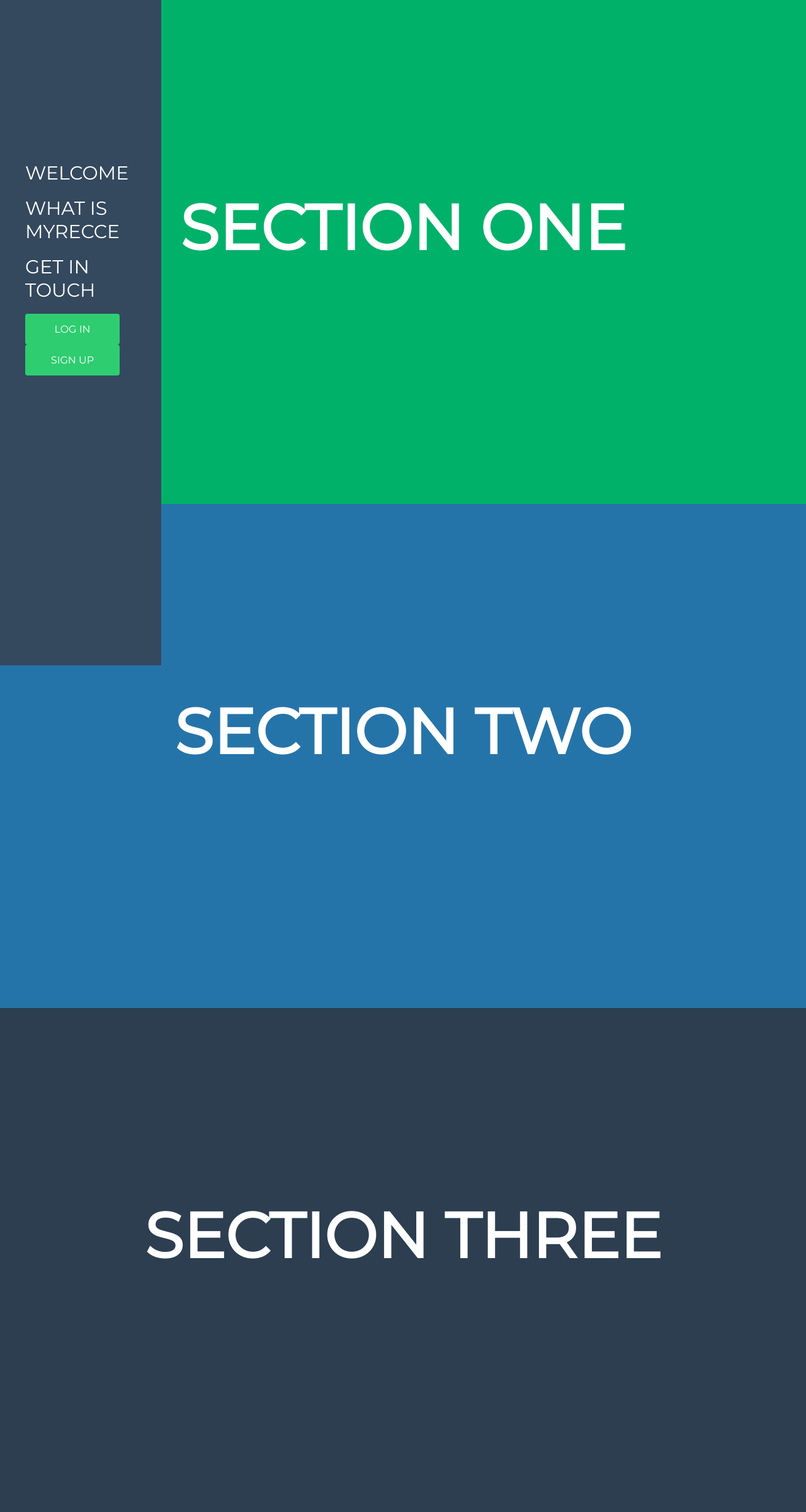
After one commit to JQrdann/myrecce_root, a PHP site: page /index2.php in a window 1280 px wide. The commit adds this page. Shown: the whole page at 63% size. Run offline with PHP 8.4, Linux system fonts and the light colour scheme.

Commit message:
Started designing new root page

```diff
--- /dev/null
+++ b/index2.php
@@ -0,0 +1,85 @@
+<!DOCTYPE html>
+<html>
+    <head>
+        <title>MyRecce</title>
+        <meta charset="utf-8">
+        <meta http-equiv="X-UA-Compatible" content="IE=edge">
+        <link rel="stylesheet" href="main.css">
+        <link href="https://maxcdn.bootstrapcdn.com/bootstrap/3.3.6/css/bootstrap.min.css"/>
+        <link rel="icon" type="image/ico" href="favicon.ico"/>
+        <script src="js/jquery-3.1.0.min.js"></script>
+        <script src="js/js.js"></script>
+    </head>
+    <body>
+        <section id="side">
+            <div class="sidebar">
+                <nav>
+                    <ul>
+                        <li><a href="#welcome" class="items">WELCOME</a></li><br>
+                        <li><a href="#what" class="items">WHAT IS MYRECCE</a></li><br>
+                        <li><a href="#contact" class="items">GET IN TOUCH</a></li><br>
+                        <li><a href='#' class="button login-button">LOG IN</a>
+                        <a href='#' class="button register-button">SIGN UP</a></li>
+                    </ul>
+                </nav>
+            </div>
+        </section>
+
+        <section id="form">
+            <div class="form-holder">
+                <div class="login-signup-wrapper">
+                    <form class="login-form" action="auth/login.php" method="POST"><br>
+                        <a href="#" class="close-modal-login">X</a>
+                        <h2 class="login-text">Login</h2>
+
+                        <input type="username" required name="username" placeholder="Username"><br>
+
+                        <input type="password" required name="password" placeholder="Password"><br>
+
+                        <a class="register-text register-change" href="#">Sign up</a>
+
+                        <input type="submit" name="submit" value="Go go go!">
+                    </form>
+
+                    <form class="signup-form" action="auth/signup.php" method="POST">
+                        <a href="#" class="close-modal-signup">X</a>
+                        <h2 class="signup-text">Sign Up</h2><br>
+
+                        <h5 class="signupchat">What's your email address?</h5>
+                        <input type="email" name="email" required placeholder="Email"><br>
+
+                        <h5 class="signupchat">My first name is James. What's yours?</h5>
+                        <input type="firstName" name="firstName" required placeholder="First Name"><br>
+
+                        <h5 class="signupchat">Pick a password. Don't tell anyone, ovbs!</h5>
+                        <input type="password" name="password" required placeholder="Password"><br>
+
+                        <a class="login-text login-change" href="#">Login</a>
+
+                        <input type="submit" name="submit" value="Sign up">
+                    </form>
+
+                </div>
+            </div>
+        </section>
+
+        <section id="welcome">
+            <div class="welcomesec">
+                <h1>SECTION ONE</h1>
+            </div>
+        </section>
+
+        <section id="what">
+            <div class="whatsec">
+                <h1>SECTION TWO</h1>
+            </div>
+        </section>
+
+        <section id="contact">
+            <div class="contactsec">
+                <h1>SECTION THREE</h1>
+            </div>
+        </section>
+
+    </body>
+</html>
--- a/main.css
+++ b/main.css
@@ -478,3 +478,93 @@ input[type=submit] {
 .jamesandjack-logo {
     padding-top: 20px;
 }
+
+
+
+/* -------------------- NEW INDEX2.PHP CSS -------------------- */
+
+ul {
+    list-style-type: none;
+}
+
+.sidebar {
+    position: fixed;
+    background-color: #34495E;
+    width: 20%;
+    height: 100%;
+    z-index: 1;
+    padding-top: 20%;
+}
+
+.items {
+    color: white;
+    text-decoration: none;
+    font-size: 30px;
+}
+
+.items:hover {
+    color: green;
+}
+
+.button {
+    background-color: #2ecd70;
+    border: none;
+    color: white;
+    padding: 15px 40px;
+    text-align: center;
+    text-decoration: none;
+    display: inline-block;
+    font-size: 16px;
+    border-radius: 4px;
+    -webkit-transition-duration: 0.2s;
+    transition-duration: 0.4s;
+    width: 70px;
+}
+
+.button:hover {
+    background-color: white;
+    color: #2ecd70;
+    text-decoration: none;
+}
+
+.welcomesec {
+    background-color: #00B16A;
+    width: 100%;
+    height: 100vh;
+    position: relative;
+}
+
+.welcomesec h1 {
+    color: white;
+    text-align: center;
+    padding-top: 300px;
+    font-size: 100px;
+}
+
+.whatsec {
+    background-color: #2574A9;
+    width: 100%;
+    height: 100vh;
+    position: relative;
+}
+
+.whatsec h1 {
+    color: white;
+    text-align: center;
+    padding-top: 300px;
+    font-size: 100px;
+}
+
+.contactsec {
+    background-color: #2C3E50;
+    width: 100%;
+    height: 100vh;
+    position: relative;
+}
+
+.contactsec h1 {
+    color: white;
+    text-align: center;
+    padding-top: 300px;
+    font-size: 100px;
+}
```
